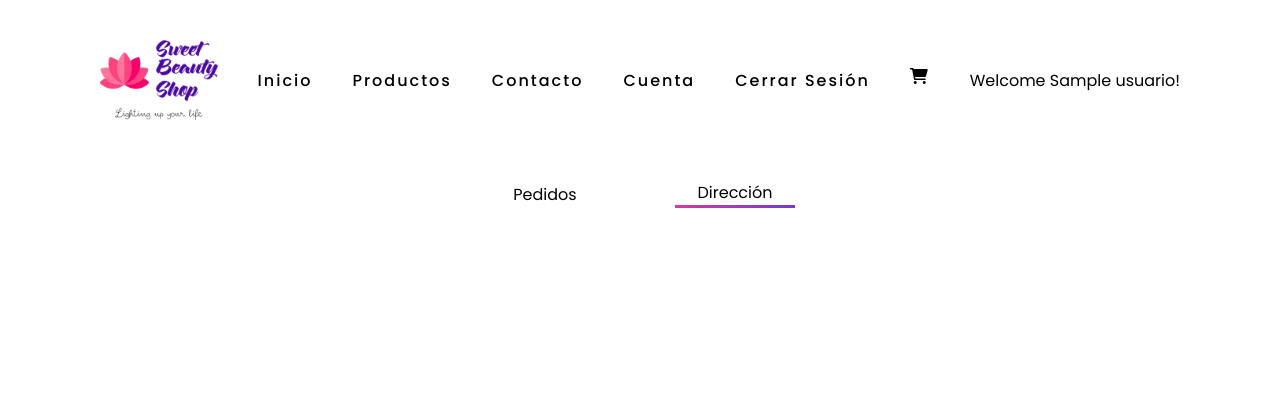
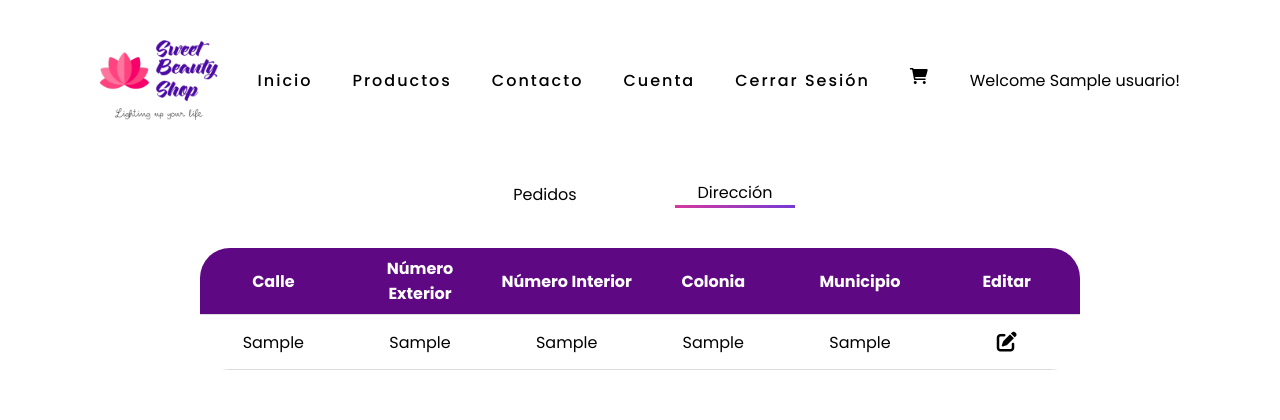
Before and after one commit to imDavidBarbosa/ProyectoFinalLabProgW, a PHP site: page /cliente/dashboardcliente.php?view=1 in a window 1280 px wide. Shown: the top 420 px of the page. Run offline with PHP 8.4, Linux system fonts and the light colour scheme; the visitor is signed in with stand-in values (Sample User, id 1); tables that the repository leaves empty hold one stand-in row (values such as "Sample post").

Commit message:
Visualizacion de la tabla de dirección del Cliente

```diff
--- a/pages/cliente/dashboardcliente.php
+++ b/pages/cliente/dashboardcliente.php
@@ -46,6 +46,50 @@
                         echo "</tr>";
                     }
                     echo "</table>";
+                }else {
+                    $sql = "SELECT iduser FROM direcciones WHERE iduser = $_SESSION[userid]";
+                    $resultado = mysqli_query($conexion, $sql);
+                    $userdirec =  mysqli_fetch_row($resultado);
+                    if(!($userdirec == "")) {
+                        $usertrue = implode("", $userdirec);
+                    } else {
+                        $usertrue = $userdirec;
+                    }
+                    if ($usertrue == $_SESSION['userid']) {
+                        echo "<table class='tabladis userdash'>";
+                        echo "<tr>
+                        <th>Calle</th>
+                        <th>Número Exterior</th>
+                        <th>Número Interior</th>
+                        <th>Colonia</th>
+                        <th>Municipio</th>
+                        <th>Editar</th>
+                        </tr>";
+                        $sql2 = "SELECT * FROM direcciones WHERE iduser = $_SESSION[userid]";
+                        $resultado2 = mysqli_query($conexion, $sql2);
+                        while ($fila = mysqli_fetch_assoc($resultado2)) {
+                            if($fila['numint'] == "") {
+                                $numint = "N/A";
+                            } else {
+                                $numint = $fila['numint'];
+                            }
+                            echo "<tr>";
+                            echo "<td>" . $fila['calle'] . "</td>";
+                            echo "<td>" . $fila['numext'] . "</td>";
+                            echo "<td>" . $numint . "</td>";
+                            echo "<td>" . $fila['colonia'] . "</td>";
+                            echo "<td>" . $fila['municipio'] . "</td>";?>
+                            <td class="viewclass">
+                                <a onclick="openPopup(); return false;">
+                                    <i class="fa-solid fa-pen-to-square"></i>
+                                </a>
+                            </td>
+                            <?php
+                            echo "</tr>";
+                        }
+                        echo "</table>";
+                    }
+
                 }
                 mysqli_close($conexion);
                 ?>
```
